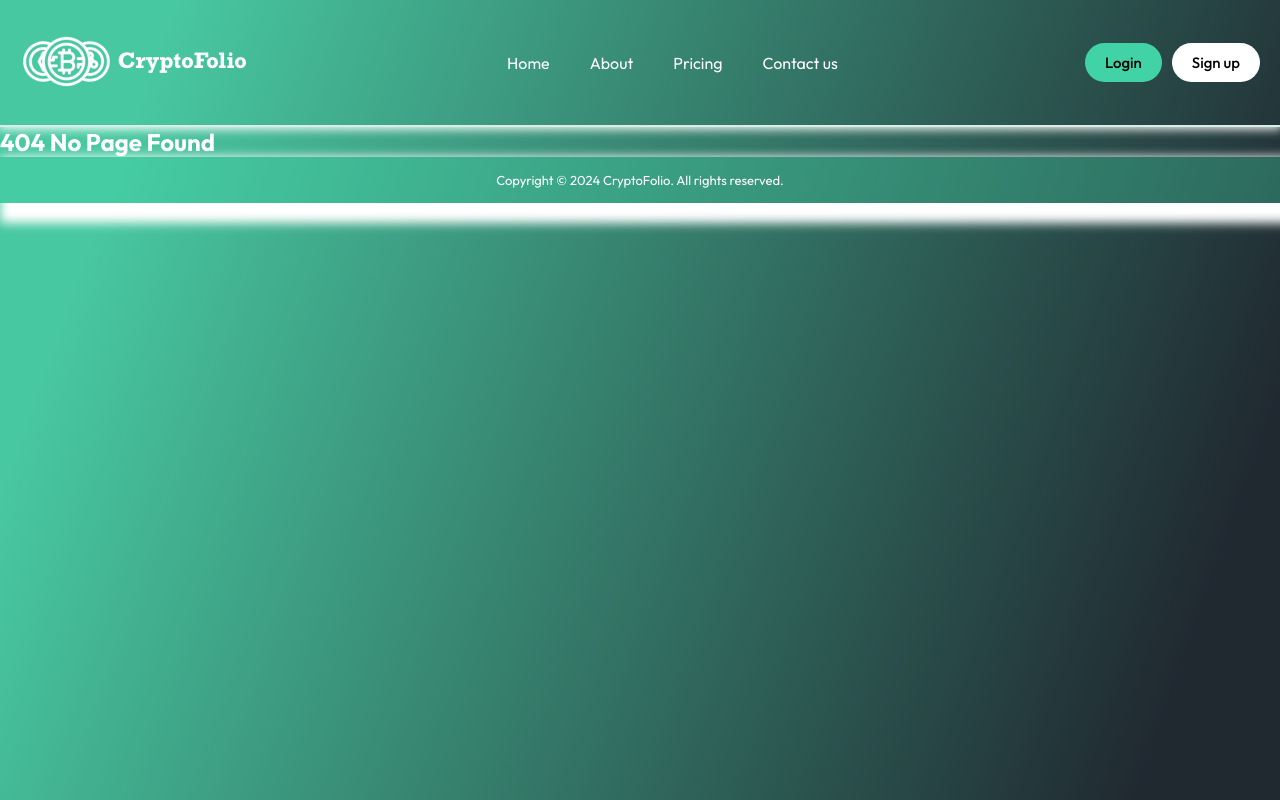
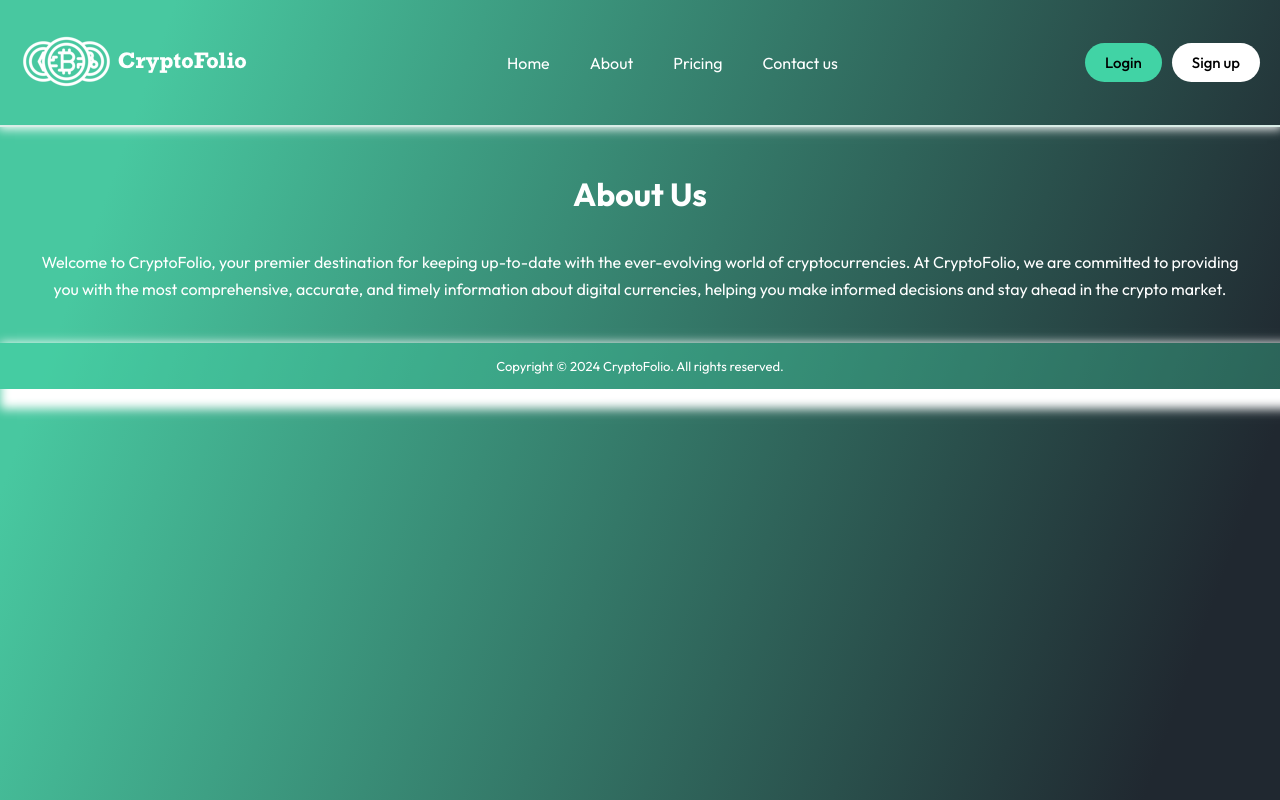
Before and after one commit to Moe131/cryptofolio, a React (Vite) app: page /about in a window 1280 px wide. Before the commit this address had no page. Built offline with nearby package versions, Linux system fonts and the light colour scheme.

Commit message:
About us page added

```diff
--- a/src/App.jsx
+++ b/src/App.jsx
@@ -5,6 +5,8 @@ import { BrowserRouter, Routes, Route } from 'react-router-dom'
 import Home from "./pages/Home/Home";
 import Coin from "./pages/Coin/Coin";
 import NoPage from "./pages/NoPage/NoPage";
+import Contact from "./pages/Contact/Contact";
+import About from "./pages/About/About";
 
 
 function App() {
@@ -15,6 +17,8 @@ function App() {
         <Routes>
           <Route index element={<Home />} />
           <Route path="/home" element={<Home />} />
+          <Route path="/about" element={<About />} />
+          <Route path="/contact" element={<Contact />} />
           <Route path="/coin/:coinId" element={<Coin />} />
           <Route path="*" element={<NoPage />} />
         </Routes>
--- a/src/components/Navbar/Navbar.jsx
+++ b/src/components/Navbar/Navbar.jsx
@@ -10,7 +10,7 @@ function Navbar() {
                 <img src={logo} alt="Logo" />
             </Link>
             <ul className="nav-list">
-            <li><Link to="/" className="nav-link">Home</Link></li>
+                <li><Link to="/" className="nav-link">Home</Link></li>
                 <li><Link to="/about" className="nav-link">About</Link></li>
                 <li><Link to="/pricing" className="nav-link">Pricing</Link></li>
                 <li><Link to="/contact" className="nav-link">Contact us</Link></li>
--- /dev/null
+++ b/src/pages/About/About.css
@@ -0,0 +1,6 @@
+.about {
+    text-align: center;
+    padding: 40px 40px;
+    line-height: 1.7;
+
+}
--- /dev/null
+++ b/src/pages/About/About.jsx
@@ -0,0 +1,16 @@
+import React from "react";
+import "./About.css"
+
+function About(){
+    return (
+        <div className="about">
+            <h1> About Us </h1>
+            <br />
+            <p>
+            Welcome to CryptoFolio, your premier destination for keeping up-to-date with the ever-evolving world of cryptocurrencies. At CryptoFolio, we are committed to providing you with the most comprehensive, accurate, and timely information about digital currencies, helping you make informed decisions and stay ahead in the crypto market.
+            </p>
+        </div>
+    )
+}
+
+export default About
--- a/src/pages/Coin/Coin.jsx
+++ b/src/pages/Coin/Coin.jsx
@@ -4,7 +4,7 @@ import "./Coin.css"
 function Coin(){
     return (
         <div>
-            <h2>Home</h2>
+            <h1>Coins</h1>
         </div>
     )
 }
--- /dev/null
+++ b/src/pages/Contact/Contact.jsx
@@ -0,0 +1,12 @@
+import React from "react";
+import "./Contact.css"
+
+function Contact(){
+    return (
+        <div className="about">
+            Contact us
+        </div>
+    )
+}
+
+export default Contact
--- /dev/null
+++ b/src/pages/NoPage/NoPage.css
@@ -0,0 +1,6 @@
+.not-found {
+    text-align: center;
+    padding: 40px 40px;
+    line-height: 1.7;
+
+}
--- a/src/pages/NoPage/NoPage.jsx
+++ b/src/pages/NoPage/NoPage.jsx
@@ -1,9 +1,12 @@
 import React from "react";
+import "./NoPage.css"
 
 function NoPage(){
     return (
-        <div>
-            <h2> 404 No Page Found </h2>
+        <div className="not-found">
+            <h1 > 404 Error : No Page Found </h1>
+            <br />
+            <p>The page you are looking for could not be located.</p>
         </div>
     )
 }
```
Also changed, not shown: src/pages/Contact/Contact.css (added).
